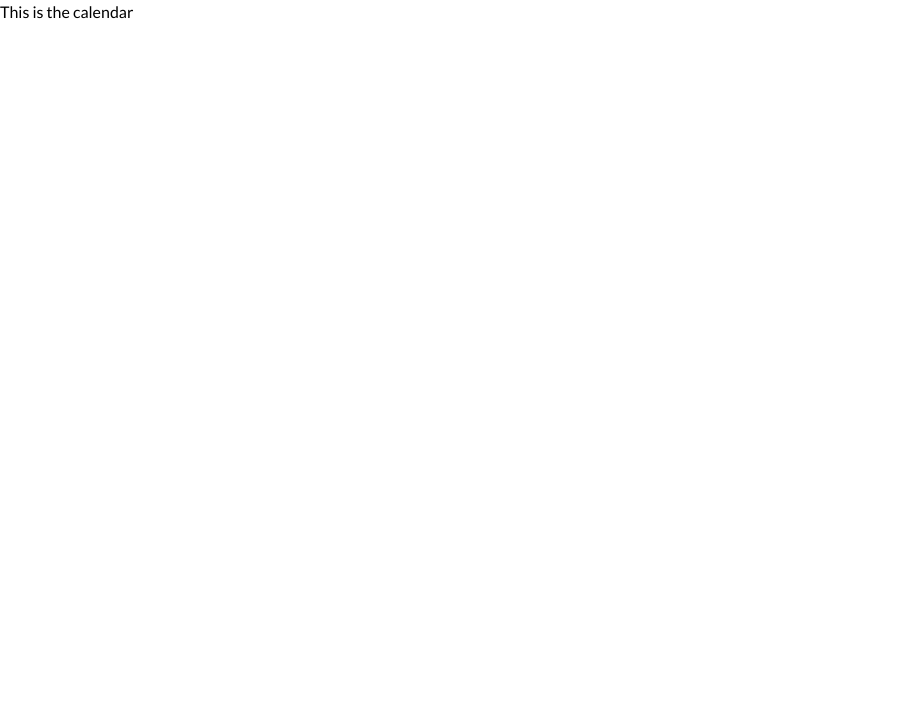
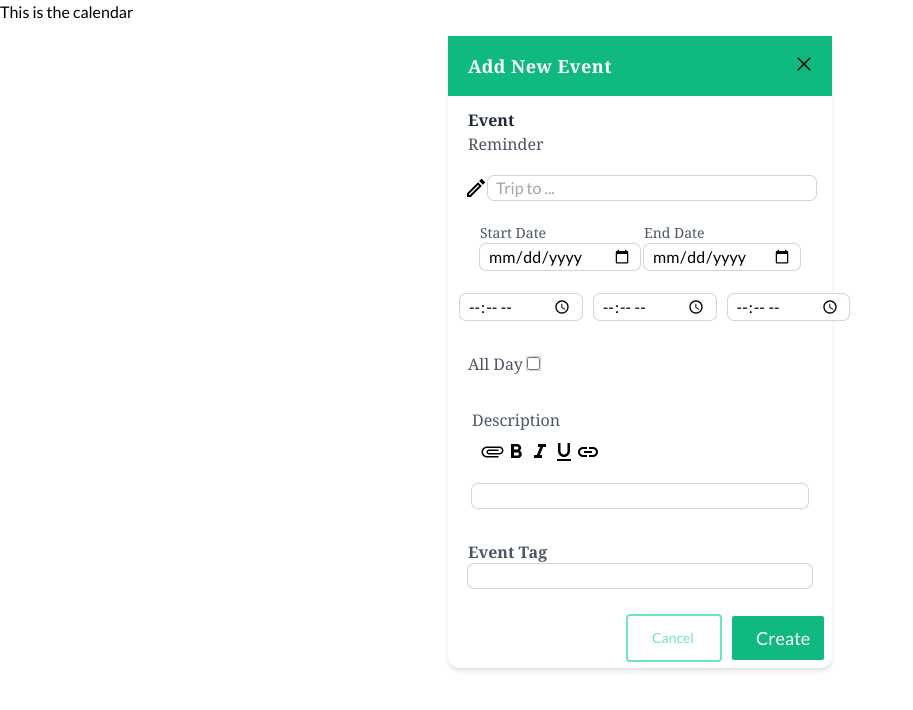
Before and after one commit to HenryNwankwo/calendar-app, a React (Create React App) app: page / in a window 1280 px wide. Shown: the top 710 px of the page, without its empty margins (0-913 px from the left). Built offline with nearby package versions, Linux system fonts and the light colour scheme.

Commit message:
createevent task

```diff
--- a/src/App.js
+++ b/src/App.js
@@ -2,6 +2,7 @@ import React from 'react';
 import { BrowserRouter as Router, Route, Switch } from 'react-router-dom';
 import CalendarApp from './pages/CalendarApp';
 import './App.css';
+import CreateEvent from './components/CreateEvent/CreateEvent';
 
 function App() {
   return (
@@ -10,6 +11,7 @@ function App() {
         <Switch>
           <Route path='/' exact>
             <CalendarApp />
+            <CreateEvent/>
           </Route>
         </Switch>
       </Router>
--- /dev/null
+++ b/src/components/CreateEvent/CreateEvent.js
@@ -0,0 +1,76 @@
+
+export default function CreateEvent (){
+     return(
+          <div className="p-3 ">
+<form class=" shadow-md mx-auto max-w-sm rounded-xl space-y-3 ">
+
+<div className="p-4  bg-green-500 flex flex-row justify-between ">
+               <h2 class = "  ml-1 font-serif font-bold text-lg text-white tracking-wide"> Add New Event</h2>
+               <svg class = "flex flex-end" width="24px" height="24px" viewBox="0 0 24 24" xmlns="http://www.w3.org/2000/svg"><path fill-rule="evenodd" d="M5.72 5.72a.75.75 0 011.06 0L12 10.94l5.22-5.22a.75.75 0 111.06 1.06L13.06 12l5.22 5.22a.75.75 0 11-1.06 1.06L12 13.06l-5.22 5.22a.75.75 0 01-1.06-1.06L10.94 12 5.72 6.78a.75.75 0 010-1.06z"/></svg>
+
+
+          </div>
+
+          <div className=" px-3 flex flex-row sm:flex-row md:flex-`col lg:flex-col m-2" id="event-note">
+          <span class=" font-serif text-md font-bold inline-flex active text-gray-800">Event</span>
+          <span class=" font-serif text-gray-600">Reminder</span>
+          </div>
+
+<div className = "Event-name p-2 mx-2 flex flex-row ">
+<label for = "eventName" class =" space-x-5" ><svg xmlns="http://www.w3.org/2000/svg" height="24px" viewBox="0 0 24 24" width="24px" fill="#000000"><path d="M0 0h24v24H0V0z" fill="none"/><path d="M3 17.25V21h3.75L17.81 9.94l-3.75-3.75L3 17.25zM5.92 19H5v-.92l9.06-9.06.92.92L5.92 19zM20.71 5.63l-2.34-2.34c-.2-.2-.45-.29-.71-.29s-.51.1-.7.29l-1.83 1.83 3.75 3.75 1.83-1.83c.39-.39.39-1.02 0-1.41z"/></svg>
+</label>
+<input  id ="eventName"type="text"placeholder="Trip to ..." class ="ring-1 ring-gray-300 w-full rounded-md px-2  outline-bottom" />
+</div>
+
+<div className=" Date  flex flex-col md:flex-row xl:flex-row justify-center px-4 space-x-1 m-4">
+     <div className="startdate ">
+     <label id = "start"for="startdate" class=" font-serif text-sm  text-gray-600"  >Start Date </label>
+     <input  id = "startdate"type="date" placeholder ="Start Date" required class = "ring-1 ring-gray-300 w-full rounded-md px-2  outline-bottom"/>
+      </div>
+
+      <div className="endate ">
+     <label for="endate" id="end" class=" font-serif text-sm  text-gray-600">End Date </label>
+     <input id = "endate" type="date" placeholder ="End Date" required class = "ring-1 ring-gray-300 w-full rounded-md px-2  outline-bottom"/>
+      </div>
+</div>
+
+<div className ="  flex flex-row p-3 space-x-3 mt-4" id="time">
+<input type = "time" placeholder class = "ring-1 ring-gray-300 w-full rounded-md px-2  outline-bottom"/>
+<input type = "time" placeholder class = "ring-1 ring-gray-300 w-full rounded-md px-2  outline-bottom"/>
+<input type = "time" placeholder class = "ring-1 ring-gray-300 w-full rounded-md px-2  outline-bottom"/>
+
+
+</div>
+
+<div className="p-2 mx-3">
+<label for="" class=" font-serif text-gray-600"> All Day</label>
+<input type="checkbox" class = "ring-1 ring-gray-300  rounded-md p-5 mx-1  outline-bottom" />
+</div>
+
+<div className ="Description p-3 mx-3">
+<div className="toolbar">
+     <h3 class=" font-serif text-gray-600"> Description</h3>
+
+     <div className ="flex flex-row space-between p-2 mb-3">
+     <svg xmlns="http://www.w3.org/2000/svg" height="24px" viewBox="0 0 24 24" width="24px" fill="#000000"><path d="M0 0h24v24H0V0z" fill="none"/><path d="M18.5 16H7c-2.21 0-4-1.79-4-4s1.79-4 4-4h12.5c1.38 0 2.5 1.12 2.5 2.5S20.88 13 19.5 13H9c-.55 0-1-.45-1-1s.45-1 1-1h9.5V9.5H9c-1.38 0-2.5 1.12-2.5 2.5s1.12 2.5 2.5 2.5h10.5c2.21 0 4-1.79 4-4s-1.79-4-4-4H7c-3.04 0-5.5 2.46-5.5 5.5s2.46 5.5 5.5 5.5h11.5V16z"/></svg>
+     <svg xmlns="http://www.w3.org/2000/svg" height="24px" viewBox="0 0 24 24" width="24px" fill="#000000"><path d="M0 0h24v24H0V0z" fill="none"/><path d="M15.6 10.79c.97-.67 1.65-1.77 1.65-2.79 0-2.26-1.75-4-4-4H7v14h7.04c2.09 0 3.71-1.7 3.71-3.79 0-1.52-.86-2.82-2.15-3.42zM10 6.5h3c.83 0 1.5.67 1.5 1.5s-.67 1.5-1.5 1.5h-3v-3zm3.5 9H10v-3h3.5c.83 0 1.5.67 1.5 1.5s-.67 1.5-1.5 1.5z"/></svg>
+     <svg xmlns="http://www.w3.org/2000/svg" height="24px" viewBox="0 0 24 24" width="24px" fill="#000000"><path d="M0 0h24v24H0V0z" fill="none"/><path d="M10 4v3h2.21l-3.42 8H6v3h8v-3h-2.21l3.42-8H18V4h-8z"/></svg>
+     <svg xmlns="http://www.w3.org/2000/svg" height="24px" viewBox="0 0 24 24" width="24px" fill="#000000"><path d="M0 0h24v24H0V0z" fill="none"/><path d="M12 17c3.31 0 6-2.69 6-6V3h-2.5v8c0 1.93-1.57 3.5-3.5 3.5S8.5 12.93 8.5 11V3H6v8c0 3.31 2.69 6 6 6zm-7 2v2h14v-2H5z"/></svg>
+     <svg xmlns="http://www.w3.org/2000/svg" height="24px" viewBox="0 0 24 24" width="24px" fill="#000000"><path d="M0 0h24v24H0V0z" fill="none"/><path d="M17 7h-4v2h4c1.65 0 3 1.35 3 3s-1.35 3-3 3h-4v2h4c2.76 0 5-2.24 5-5s-2.24-5-5-5zm-6 8H7c-1.65 0-3-1.35-3-3s1.35-3 3-3h4V7H7c-2.76 0-5 2.24-5 5s2.24 5 5 5h4v-2zm-3-4h8v2H8z"/></svg>
+     </div>
+</div>
+<div> <input  type ="text"  class = "ring-1 ring-gray-300  w-full rounded-md   outline-bottom"/></div>
+</div>
+
+<div className ="eventag p-2 mx-3">
+<h3 class ="font-bold text-md font-serif text-gray-600" > Event Tag</h3>
+<input type ="text"  class = "ring-1 ring-gray-300  w-full rounded-md   outline-bottom"/>
+</div>
+
+<div className ="Buttons flex justify-end space-x-3 p-2 sm:text-sm">
+     <button class="px-6 py-2 flex w-1/4  items-center ring-2 ring-green-300 rounded-sm outline text-center text-lg  text-green-300 max-w-md hover:bg-red-500 sm:text-sm "> Cancel </button>
+     <button type="submit"class=" px-6 py-2 rounded-sm flex items-center w-1/4 text-white  bg-green-500 text-lg  hover:bg-green-800 sm:sm:text-sm"> Create </button>
+</div>
+</form>
+</div>
+     )}
```
